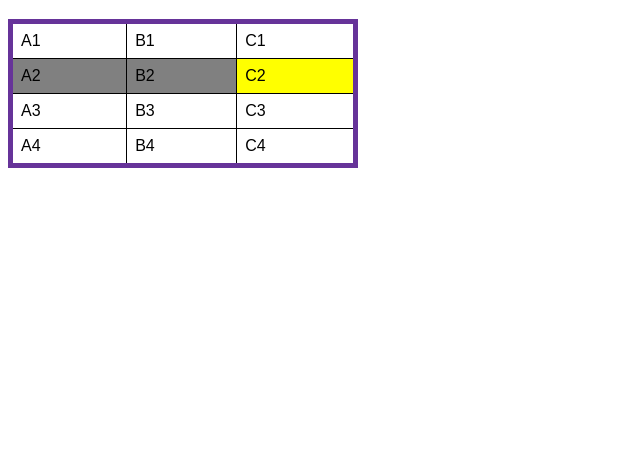
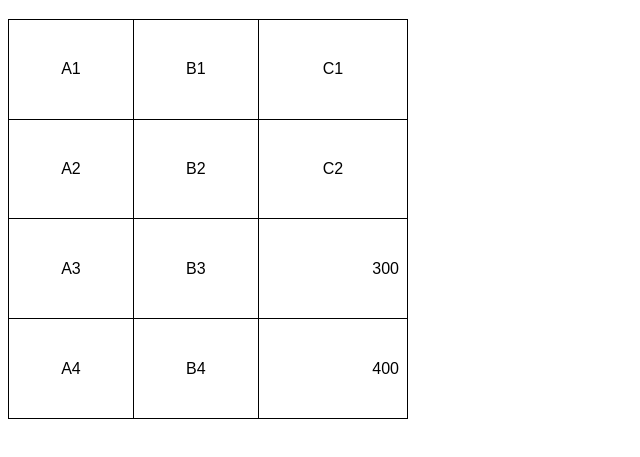
Before and after one commit to Rafaellauersdorf/HTML-CSS, a plain HTML site: page exercicios/ex023/tabela001.html in a window 1280 px wide. Shown: the part 61-518 px from the top of the page, without its empty margins (0-640 px from the left). Drawn offline with Linux system fonts and the light colour scheme.

Commit message:
criei tabela 001

```diff
--- a/exercicios/ex023/tabela001.html
+++ b/exercicios/ex023/tabela001.html
@@ -11,22 +11,25 @@
         }
 
         table {
-            width: 350px;
+            width: 400px;
+            height: 400px;
             border-collapse: collapse;
-            border: 5px solid rebeccapurple;
+
         }
 
-        .linha {
-            background-color: gray;
-        }
+
         td {
             border: 1px solid black;
             padding: 8px;
+            text-align: center; /* Alinhamento Horizontal */
+            vertical-align: middle; /* Alinhamento Vertical */
+
+        }
+        .numero {
+            text-align: right;
         }
 
-        .dado {
-            background-color: yellow;
-        }
+
     </style>
 </head>
 <body>
@@ -45,12 +48,15 @@
         <tr>
             <td>A3</td>
             <td>B3</td>
-            <td>C3</td>
+            <td class="numero">300</td>
         </tr>
         <tr>
             <td>A4</td>
             <td>B4</td>
-            <td>C4</td>
+            <td class="numero">400</td>
         </tr>
+
+
+    </table>
 </body>
 </html>
```
